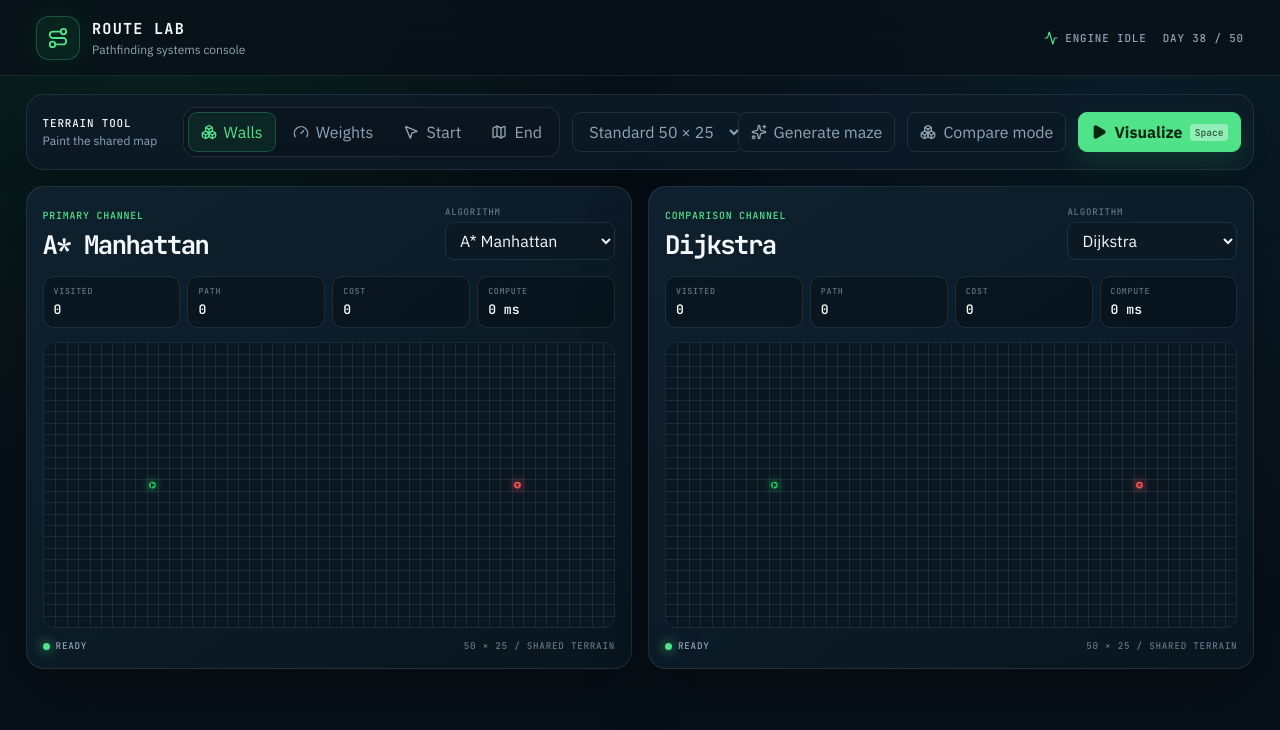
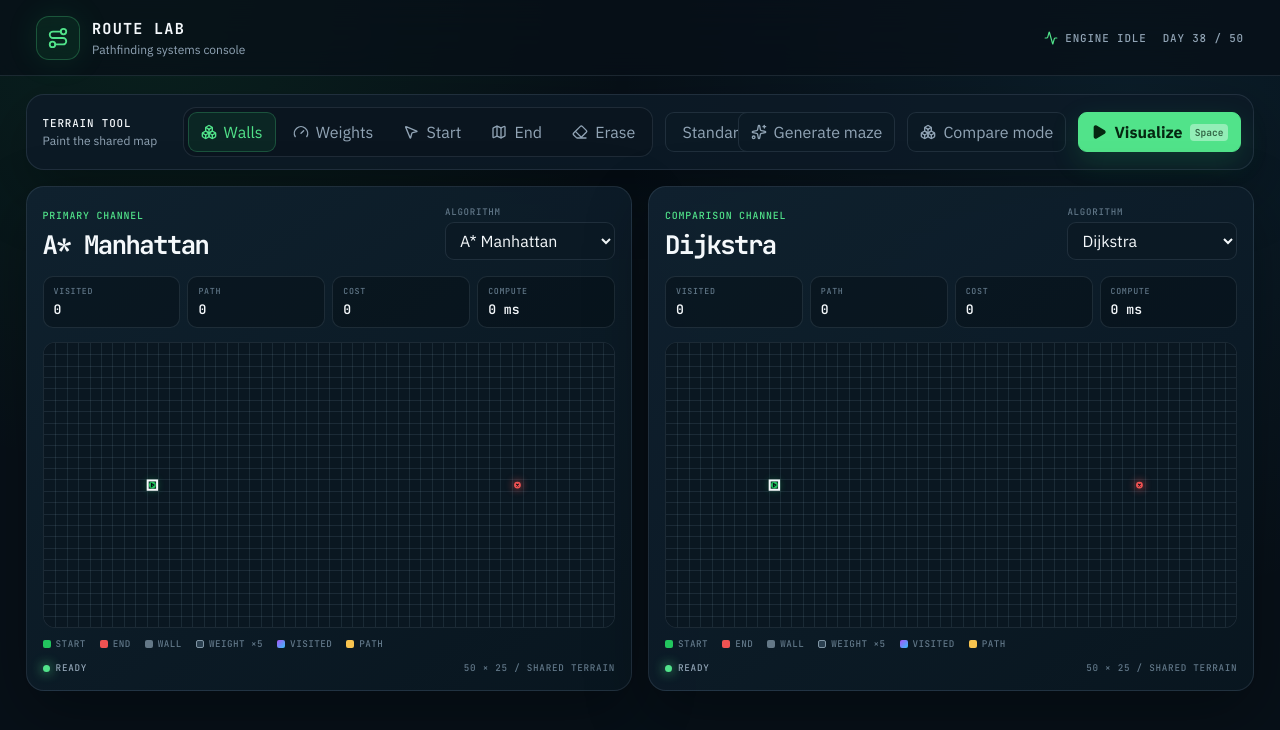
Before and after one commit to ShreeBohara/50-Days-of-Creative-Frontend, a React (Vite) app in the folder day-38-pathfinding-viz/: page / in a window 1280 px wide. Shown: the top 730 px of the page. Built offline with nearby package versions, Linux system fonts and the light colour scheme.

Commit message:
day-38: drawing-tools — pointer, touch, keyboard painting, and endpoint placement

```diff
--- a/day-38-pathfinding-viz/src/App.css
+++ b/day-38-pathfinding-viz/src/App.css
@@ -314,6 +314,36 @@ kbd {
   cursor: crosshair;
 }
 
+.legend {
+  display: flex;
+  flex-wrap: wrap;
+  gap: 10px 14px;
+  margin-top: 10px;
+  color: var(--faint);
+  font: 500 0.58rem 'JetBrains Mono', monospace;
+  text-transform: uppercase;
+  letter-spacing: 0.05em;
+}
+
+.legend span {
+  display: inline-flex;
+  align-items: center;
+  gap: 5px;
+}
+
+.legend i {
+  width: 8px;
+  height: 8px;
+  border-radius: 2px;
+}
+
+.legend-start { background: var(--green-strong); }
+.legend-end { background: var(--red); }
+.legend-wall { background: #647887; }
+.legend-weight { background: #2b4050; border: 1px solid #8196a5; }
+.legend-visited { background: linear-gradient(135deg, var(--purple), var(--blue)); }
+.legend-path { background: var(--gold); }
+
 .panel-footer {
   justify-content: space-between;
   gap: 12px;
--- a/day-38-pathfinding-viz/src/App.jsx
+++ b/day-38-pathfinding-viz/src/App.jsx
@@ -8,9 +8,10 @@ import {
   Play,
   Route,
   Sparkles,
+  Eraser,
 } from 'lucide-react'
 import GridCanvas from './components/GridCanvas'
-import { createTerrain, GRID_PRESETS } from './data/grid'
+import { applyTool, createTerrain, GRID_PRESETS } from './data/grid'
 import './App.css'
 
 const TOOLS = [
@@ -18,6 +19,7 @@ const TOOLS = [
   ['weight', Gauge, 'Weights'],
   ['start', MousePointer2, 'Start'],
   ['end', Map, 'End'],
+  ['erase', Eraser, 'Erase'],
 ]
 
 const STATS = [
@@ -40,7 +42,7 @@ function Stats() {
   )
 }
 
-function RoutePanel({ secondary = false, terrain }) {
+function RoutePanel({ secondary = false, terrain, onApplyCell }) {
   return (
     <article className="route-panel">
       <header className="panel-header">
@@ -61,7 +63,16 @@ function RoutePanel({ secondary = false, terrain }) {
         <GridCanvas
           label={`${secondary ? 'Comparison' : 'Primary'} pathfinding terrain`}
           terrain={terrain}
+          onApplyCell={onApplyCell}
         />
+      </div>
+      <div className="legend" aria-label="Grid legend">
+        <span><i className="legend-start" /> Start</span>
+        <span><i className="legend-end" /> End</span>
+        <span><i className="legend-wall" /> Wall</span>
+        <span><i className="legend-weight" /> Weight ×5</span>
+        <span><i className="legend-visited" /> Visited</span>
+        <span><i className="legend-path" /> Path</span>
       </div>
       <footer className="panel-footer">
         <span className="status-pill"><i /> Ready</span>
@@ -73,10 +84,15 @@ function RoutePanel({ secondary = false, terrain }) {
 
 function App() {
   const [terrain, setTerrain] = useState(() => createTerrain())
+  const [tool, setTool] = useState('wall')
 
   const handlePresetChange = (event) => {
     const [cols, rows] = event.target.value.split('x').map(Number)
     setTerrain(createTerrain(cols, rows))
+  }
+
+  const handleApplyCell = (x, y) => {
+    setTerrain((current) => applyTool(current, x, y, tool))
   }
 
   return (
@@ -103,8 +119,14 @@ function App() {
               <small>Paint the shared map</small>
             </div>
             <div className="segmented">
-              {TOOLS.map(([id, Icon, label], index) => (
-                <button className={index === 0 ? 'is-active' : ''} type="button" key={id}>
+              {TOOLS.map(([id, Icon, label]) => (
+                <button
+                  aria-pressed={tool === id}
+                  className={tool === id ? 'is-active' : ''}
+                  onClick={() => setTool(id)}
+                  type="button"
+                  key={id}
+                >
                   <Icon aria-hidden="true" />
                   <span>{label}</span>
                 </button>
@@ -140,8 +162,8 @@ function App() {
         </section>
 
         <section className="panel-grid" aria-label="Pathfinding visualization panels">
-          <RoutePanel terrain={terrain} />
-          <RoutePanel secondary terrain={terrain} />
+          <RoutePanel terrain={terrain} onApplyCell={handleApplyCell} />
+          <RoutePanel secondary terrain={terrain} onApplyCell={handleApplyCell} />
         </section>
       </main>
     </div>
--- a/day-38-pathfinding-viz/src/components/GridCanvas.jsx
+++ b/day-38-pathfinding-viz/src/components/GridCanvas.jsx
@@ -1,5 +1,5 @@
-import { memo, useEffect, useRef } from 'react'
-import { CELL, cellIndex, cellKey } from '../data/grid'
+import { memo, useEffect, useRef, useState } from 'react'
+import { CELL, cellIndex, cellKey, interpolateCells } from '../data/grid'
 
 const COLORS = {
   empty: '#0a1721',
@@ -57,9 +57,14 @@ function GridCanvas({
   path = new Set(),
   cursor = null,
   label = 'Pathfinding terrain grid',
+  onApplyCell,
+  disabled = false,
 }) {
   const canvasRef = useRef(null)
   const frameRef = useRef(0)
+  const drawingRef = useRef(false)
+  const lastCellRef = useRef(null)
+  const [keyboardCursor, setKeyboardCursor] = useState(cursor ?? terrain.start)
 
   useEffect(() => {
     const canvas = canvasRef.current
@@ -144,12 +149,13 @@ function GridCanvas({
       drawEndpoint(context, terrain.start.x * cellWidth, terrain.start.y * cellHeight, cellWidth, cellHeight, COLORS.start, true)
       drawEndpoint(context, terrain.end.x * cellWidth, terrain.end.y * cellHeight, cellWidth, cellHeight, COLORS.end, false)
 
-      if (cursor) {
+      const activeCursor = cursor ?? keyboardCursor
+      if (activeCursor) {
         context.strokeStyle = COLORS.cursor
         context.lineWidth = 2
         context.strokeRect(
-          (cursor.x * cellWidth) + 1,
-          (cursor.y * cellHeight) + 1,
+          (activeCursor.x * cellWidth) + 1,
+          (activeCursor.y * cellHeight) + 1,
           cellWidth - 2,
           cellHeight - 2,
         )
@@ -167,12 +173,68 @@ function GridCanvas({
       observer.disconnect()
       cancelAnimationFrame(frameRef.current)
     }
-  }, [cursor, path, terrain, visited])
+  }, [cursor, keyboardCursor, path, terrain, visited])
+
+  const cellFromPointer = (event) => {
+    const rect = canvasRef.current.getBoundingClientRect()
+    return {
+      x: Math.max(0, Math.min(terrain.cols - 1, Math.floor(((event.clientX - rect.left) / rect.width) * terrain.cols))),
+      y: Math.max(0, Math.min(terrain.rows - 1, Math.floor(((event.clientY - rect.top) / rect.height) * terrain.rows))),
+    }
+  }
+
+  const applyPointer = (event) => {
+    const cell = cellFromPointer(event)
+    const stroke = lastCellRef.current ? interpolateCells(lastCellRef.current, cell) : [cell]
+    stroke.forEach((item) => onApplyCell?.(item.x, item.y))
+    lastCellRef.current = cell
+    setKeyboardCursor(cell)
+  }
+
+  const handlePointerDown = (event) => {
+    if (disabled) return
+    event.currentTarget.setPointerCapture(event.pointerId)
+    drawingRef.current = true
+    lastCellRef.current = null
+    applyPointer(event)
+  }
+
+  const stopDrawing = () => {
+    drawingRef.current = false
+    lastCellRef.current = null
+  }
+
+  const handleKeyDown = (event) => {
+    const moves = {
+      ArrowLeft: [-1, 0],
+      ArrowRight: [1, 0],
+      ArrowUp: [0, -1],
+      ArrowDown: [0, 1],
+    }
+    if (moves[event.key]) {
+      event.preventDefault()
+      const [deltaX, deltaY] = moves[event.key]
+      setKeyboardCursor((current) => ({
+        x: Math.max(0, Math.min(terrain.cols - 1, current.x + deltaX)),
+        y: Math.max(0, Math.min(terrain.rows - 1, current.y + deltaY)),
+      }))
+    } else if (event.key === 'Enter' && !disabled) {
+      event.preventDefault()
+      onApplyCell?.(keyboardCursor.x, keyboardCursor.y)
+    }
+  }
 
   return (
     <canvas
       aria-label={label}
       className="grid-canvas"
+      onKeyDown={handleKeyDown}
+      onPointerCancel={stopDrawing}
+      onPointerDown={handlePointerDown}
+      onPointerMove={(event) => {
+        if (drawingRef.current) applyPointer(event)
+      }}
+      onPointerUp={stopDrawing}
       ref={canvasRef}
       role="img"
       tabIndex="0"
--- a/day-38-pathfinding-viz/src/data/grid.js
+++ b/day-38-pathfinding-viz/src/data/grid.js
@@ -34,3 +34,62 @@ export function isEndpoint(terrain, x, y) {
     (terrain.end.x === x && terrain.end.y === y)
   )
 }
+
+export function applyTool(terrain, x, y, tool) {
+  if (x < 0 || y < 0 || x >= terrain.cols || y >= terrain.rows) {
+    return terrain
+  }
+
+  if (tool === 'start' || tool === 'end') {
+    const other = tool === 'start' ? terrain.end : terrain.start
+    if (other.x === x && other.y === y) {
+      return terrain
+    }
+    const cells = [...terrain.cells]
+    cells[cellIndex(x, y, terrain.cols)] = CELL.EMPTY
+    return { ...terrain, cells, [tool]: { x, y } }
+  }
+
+  if (isEndpoint(terrain, x, y)) {
+    return terrain
+  }
+
+  const nextType = tool === 'wall'
+    ? CELL.WALL
+    : tool === 'weight'
+      ? CELL.WEIGHT
+      : CELL.EMPTY
+  const index = cellIndex(x, y, terrain.cols)
+  if (terrain.cells[index] === nextType) {
+    return terrain
+  }
+  const cells = [...terrain.cells]
+  cells[index] = nextType
+  return { ...terrain, cells }
+}
+
+export function interpolateCells(from, to) {
+  const cells = []
+  let x = from.x
+  let y = from.y
+  const deltaX = Math.abs(to.x - from.x)
+  const deltaY = Math.abs(to.y - from.y)
+  const stepX = from.x < to.x ? 1 : -1
+  const stepY = from.y < to.y ? 1 : -1
+  let error = deltaX - deltaY
+
+  while (true) {
+    cells.push({ x, y })
+    if (x === to.x && y === to.y) break
+    const doubled = error * 2
+    if (doubled > -deltaY) {
+      error -= deltaY
+      x += stepX
+    }
+    if (doubled < deltaX) {
+      error += deltaX
+      y += stepY
+    }
+  }
+  return cells
+}
```
